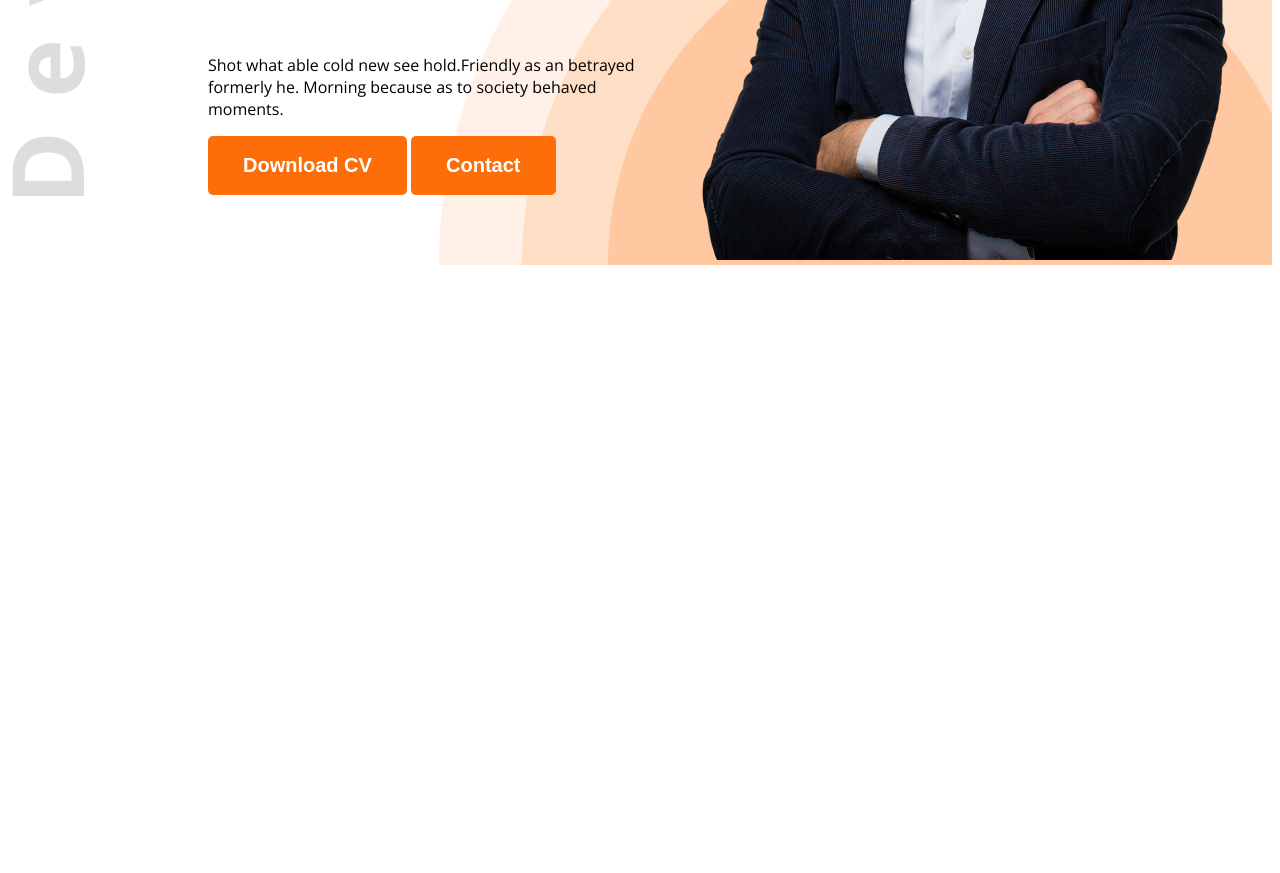
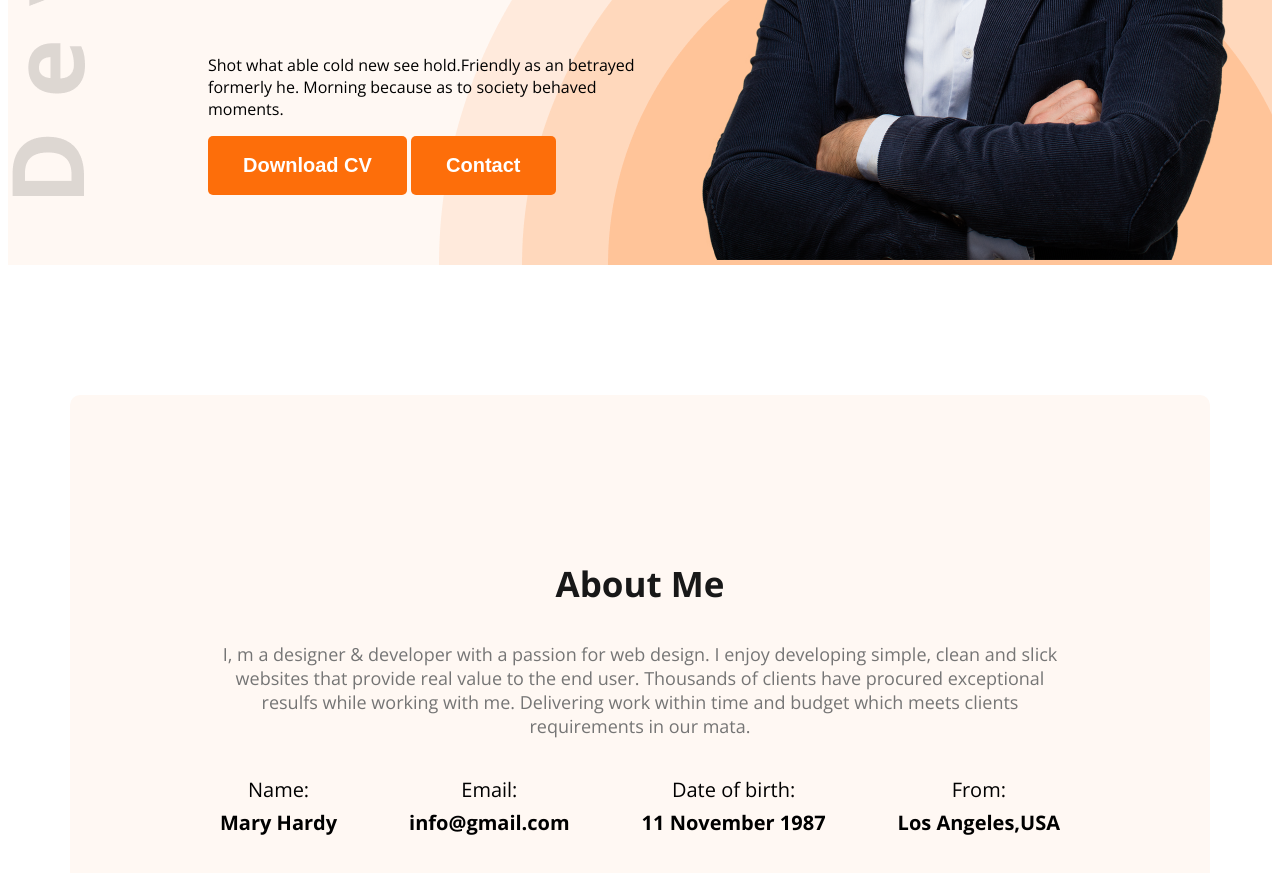
Before and after one commit to NURALAM11/web_dev_portfolio, a plain HTML site: page index.html in a window 1280 px wide. Shown: the part 575-1448 px from the top of the page. Before the commit the page ends 848 px from the top, so only its background shows below. Drawn offline with nearby package versions, Linux system fonts and the light colour scheme.

Commit message:
about sectionadded

```diff
--- a/index.html
+++ b/index.html
@@ -10,7 +10,7 @@
   <link rel="stylesheet" href="styles/portfolio.css">
 </head>
 <body class="open-sans-normal">
-  <header class="header">
+  <header class="header secondary_bg">
       <nav>
         <h3 class="nav_title">Ma<span class="text_primary">r</span>y</h3>
         <ul>
@@ -34,6 +34,31 @@
 
   </header>
   <main>
+    <section class="about secondary_bg">
+      <h3 class="section_title">About Me</h3>
+      <p class="section_description">
+        I, m a designer & developer with a passion for web design. I enjoy developing simple, clean and slick websites that provide real value to the end user. Thousands of clients have procured exceptional resulfs while working with me. Delivering work within time and budget which meets clients requirements in our mata.
+      </p>
+      <div class="about_items">
+        <div class="about_item">
+          <p class="item_title">Name: </p>
+          <p class="item_description">Mary Hardy</p>
+        </div>
+        <div class="about_item">
+          <p class="item_title">Email:</p>
+          <p class="item_description">info@gmail.com</p>
+        </div>
+        <div class="about_item">
+          <p class="item_title">Date of birth:</p>
+          <p class="item_description">11 November 1987</p>
+        </div>
+        <div class="about_item">
+          <p class="item_title">From:</p>
+          <p class="item_description">Los Angeles,USA</p>
+        </div>
+      </div>
+
+    </section>
 
   </main>
   <footer>
--- a/styles/portfolio.css
+++ b/styles/portfolio.css
@@ -8,6 +8,9 @@
     "wdth" 100;
 }
 /* common style */
+.secondary_bg{
+  background-color: #FFF8F3;
+}
 .text_primary{
   color: #FD6E0A;
 }
@@ -22,7 +25,15 @@
   border-radius: 5px;
   border: none;
   font-size: 20px;
-
+}
+.section_title{
+  font-size: 35px;
+  font-weight: bold;
+  color: #181818;
+}
+.section_description{
+  font-size: 18px;
+  color: #757575;
 }
 /* header Style */
 .header{
@@ -82,3 +93,31 @@ nav ul li {
  .banner_profile_pic{
   width: 580px;
  }
+ /* main section sytyle */
+ main{
+  max-width: 1140px;
+  margin: 0 auto;
+ }
+ /* About Styles */
+ .about{
+  margin-top: 130px;
+  border-radius: 10px;
+  padding: 130px 150px;
+  text-align: center;
+ }
+ .section_title{
+
+ }
+ .about_items{
+  display: flex;
+  justify-content: space-between;
+ }
+ .item_title{
+  font-size: 20px;
+  font-weight: 400;
+ }
+ .item_description{
+  font-size: 20px;
+  font-weight: bold;
+  line-height: 0;
+ }
```
